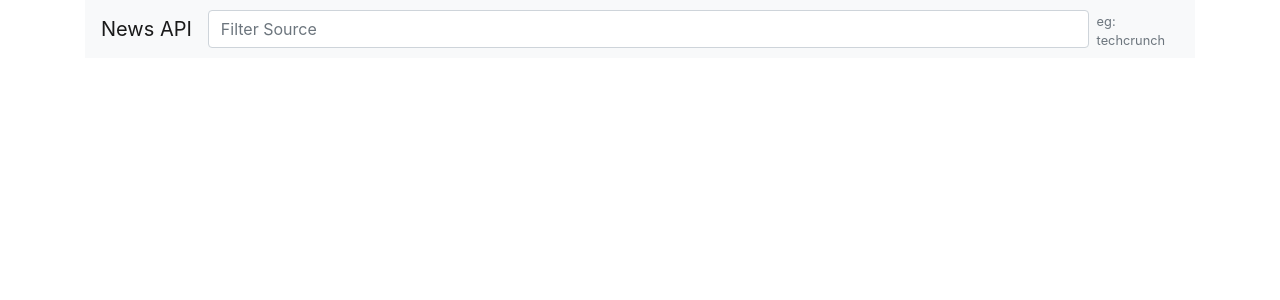
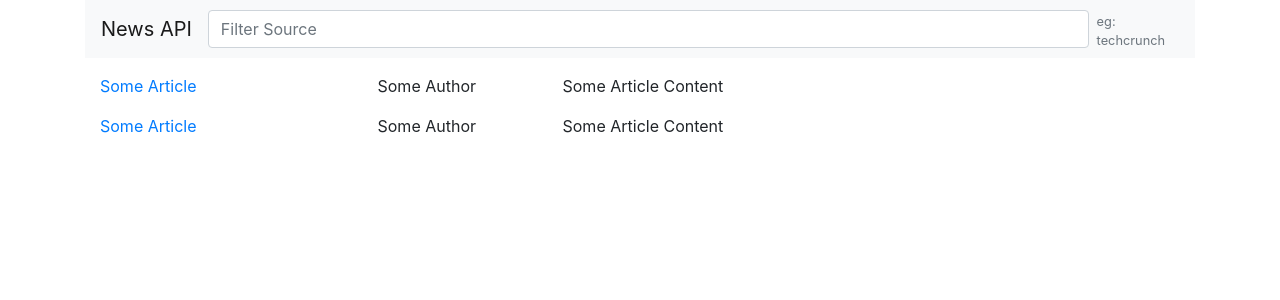
Before and after one commit to git-hubber-2/news-api, a React (Create React App) app: page / in a window 1280 px wide. Shown: the top 300 px of the page. Built offline with nearby package versions, Linux system fonts and the light colour scheme.

Commit message:
scaffold article component

```diff
--- a/src/App.tsx
+++ b/src/App.tsx
@@ -1,5 +1,6 @@
 import React from 'react';
 import Container from 'react-bootstrap/Container';
+import Articles from './components/Articles';
 
 import Header from './components/Header';
 
@@ -9,6 +10,7 @@ function App() {
     <div className='App'>
       <Container>
         <Header />
+        <Articles />
       </Container>
     </div>
   );
--- /dev/null
+++ b/src/components/Articles.tsx
@@ -0,0 +1,38 @@
+import React from 'react';
+import Row from 'react-bootstrap/Row';
+import Col from 'react-bootstrap/Col';
+
+const Articles: React.FunctionComponent = (): JSX.Element => {
+  return (
+    <>
+      <Row style={{ margin: '1rem 0' }}>
+        <Col xs={3}>
+          <a
+            href={`http://google.com`}
+            target='_blank'
+            rel='noopener noreferrer'
+          >
+            Some Article
+          </a>
+        </Col>
+        <Col xs={2}>Some Author</Col>
+        <Col>Some Article Content</Col>
+      </Row>
+      <Row style={{ margin: '1rem 0' }}>
+        <Col xs={3}>
+          <a
+            href={`http://google.com`}
+            target='_blank'
+            rel='noopener noreferrer'
+          >
+            Some Article
+          </a>
+        </Col>
+        <Col xs={2}>Some Author</Col>
+        <Col>Some Article Content</Col>
+      </Row>
+    </>
+  );
+};
+
+export default Articles;
```
